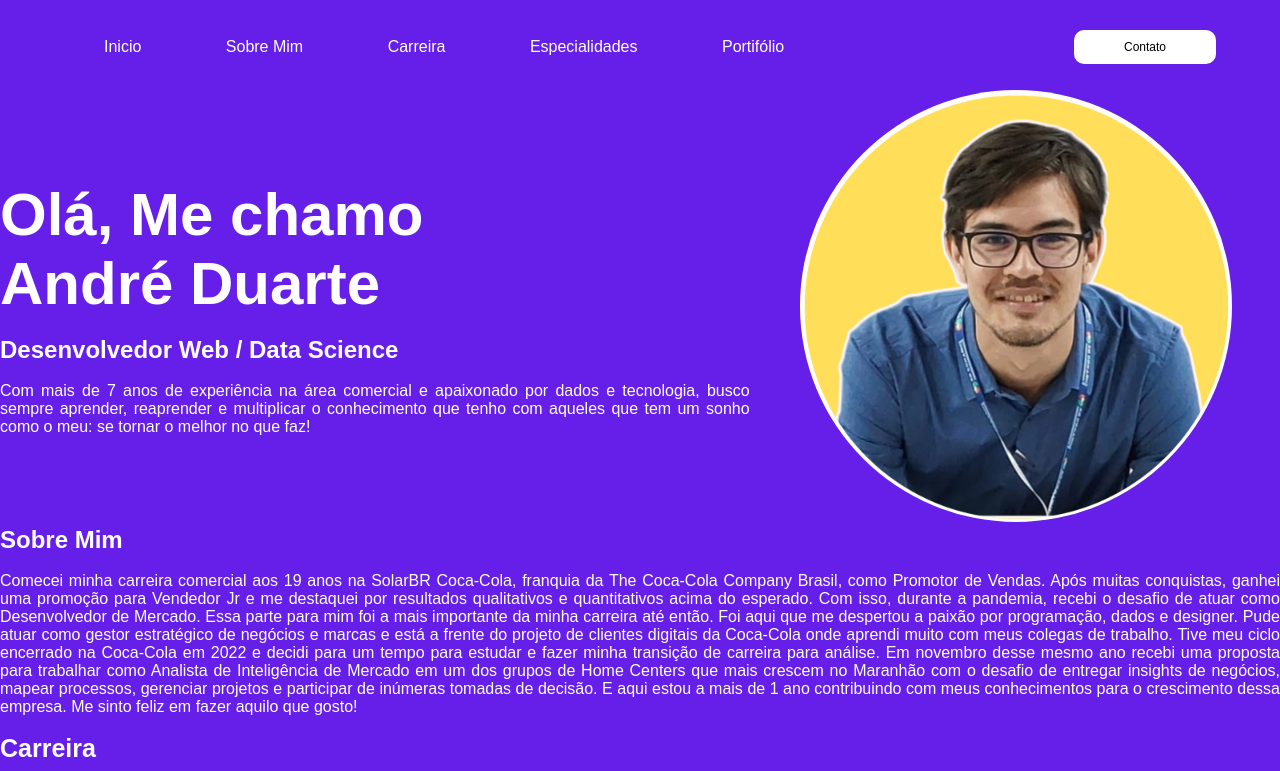
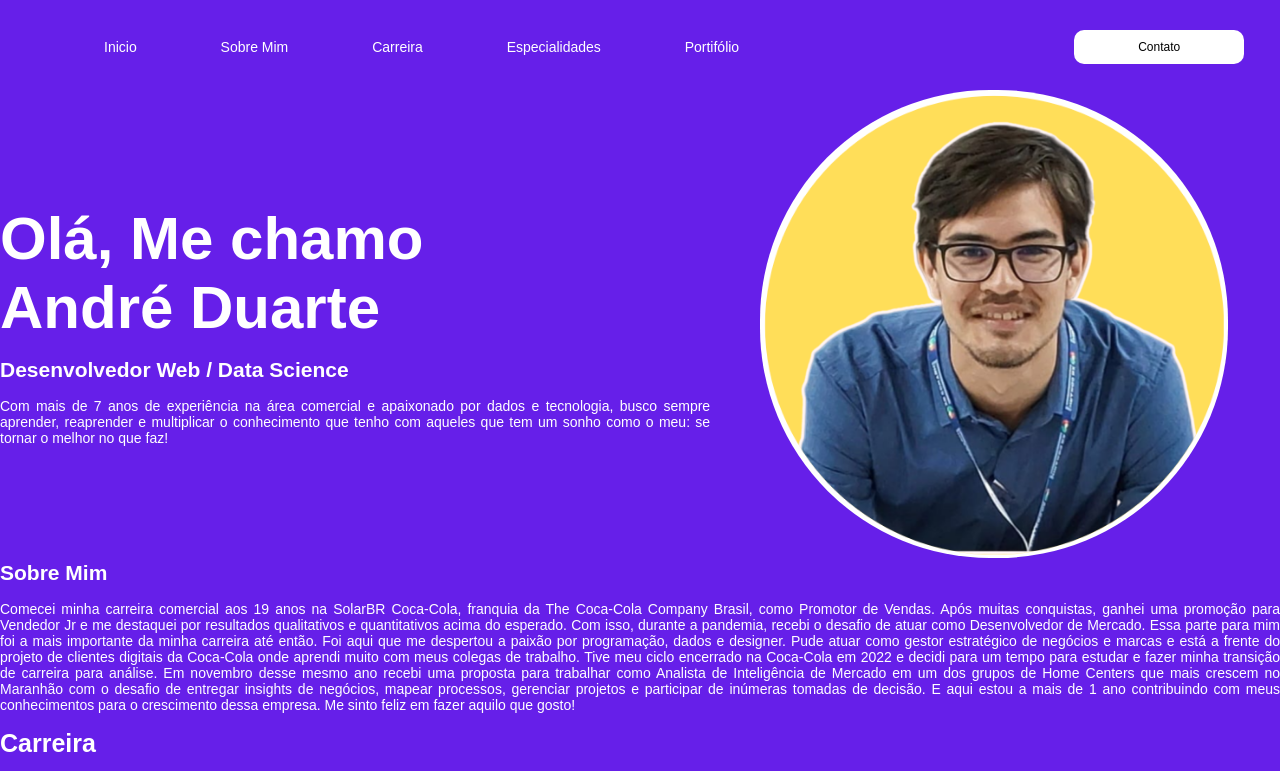
Before and after one commit to andreduarte125/meucv, a plain HTML site: page index.html in a window 1280 px wide. In both pictures the pointer is over the button "Contato". Shown: the top 771 px of the page. Drawn offline with Linux system fonts and the light colour scheme.

Commit message:
Atualização

```diff
--- a/estilo.css
+++ b/estilo.css
@@ -10,6 +10,12 @@ body{
     background-color: rgb(102, 31, 233);
     height: 100vh;
 }
+@media only screen and (max-width: 1280px) {
+    body {
+        font-size: 14px;
+    }
+}
+
 .interface{
     max-width: 1280px;
     margin: 0 auto;
@@ -56,10 +62,15 @@ header .contato button{
     border-radius: 10px;
     cursor: pointer;
 }
+button:hover{
+    width: 120%;
+
+}
 
 header a:hover{
     color: azure;
     transform: scale(1.00)
+
 }
 /* Estilo do topo */
 
```
